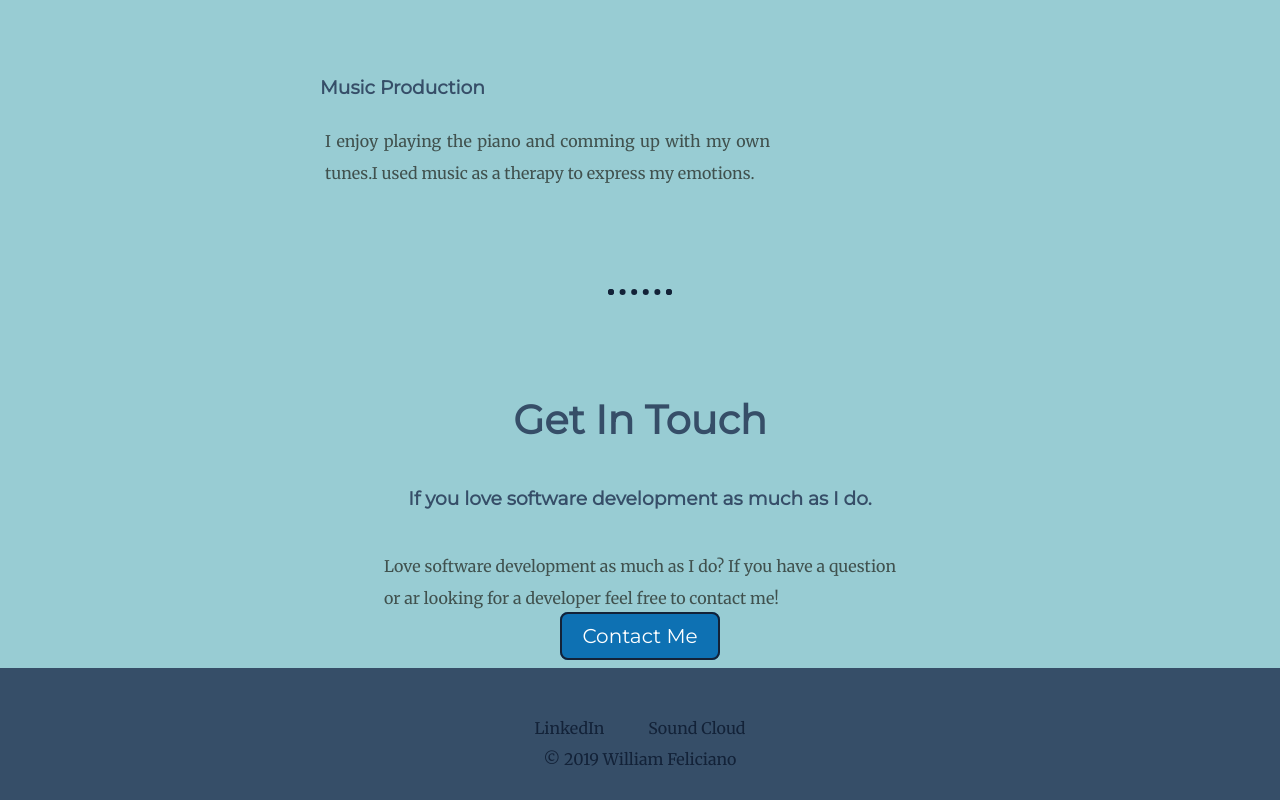
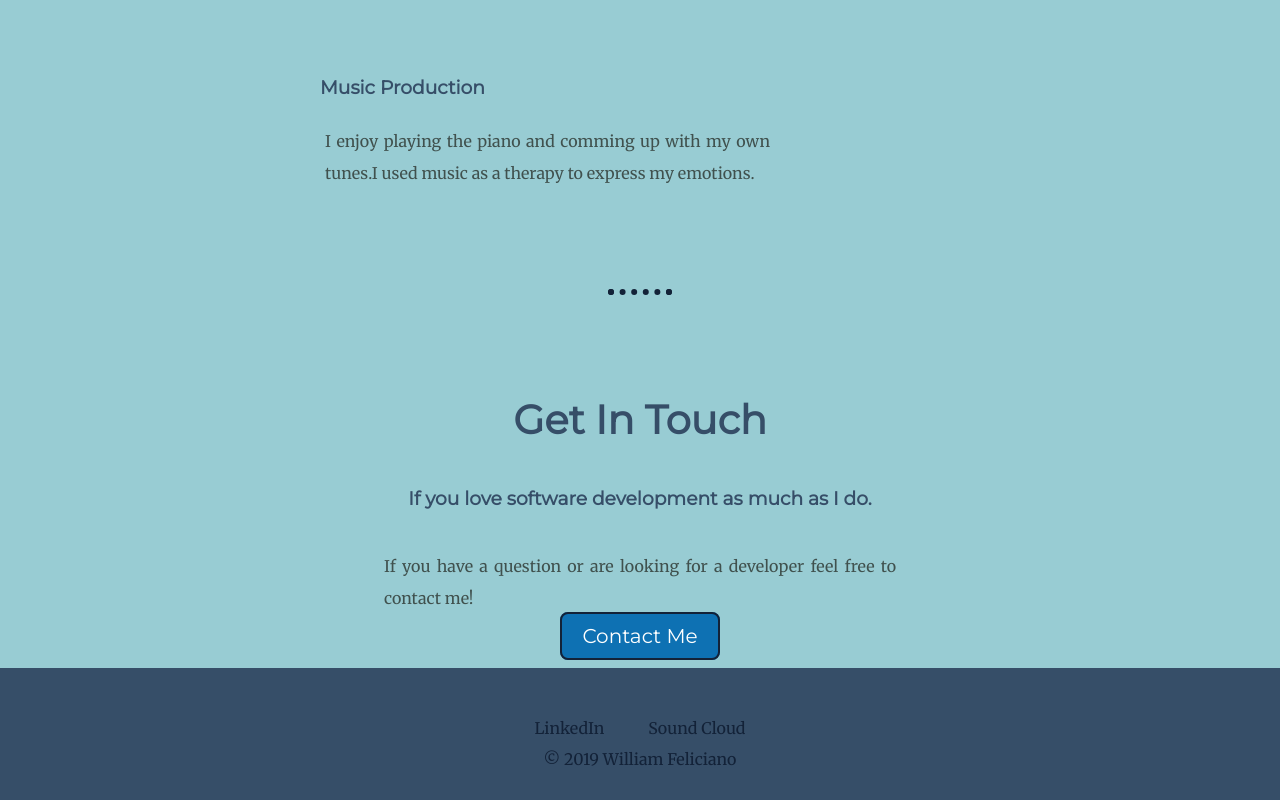
Before and after one commit to wfeliciano20/personal-site, a plain HTML site: page index.html in a window 1280 px wide. Shown: the part 2512-3312 px from the top of the page. Drawn offline with Linux system fonts and the light colour scheme; grey boxes are pictures that could not be loaded.

Commit message:
correcting words

```diff
--- a/index.html
+++ b/index.html
@@ -49,7 +49,7 @@
         <div class="contact-me">
             <h2>Get In Touch</h2>
             <h3>If you love software development as much as I do.</h3>
-            <p class="contact-message">Love software development as much as I do? If you have a question or ar looking for a developer feel free to contact me!</p>
+            <p class="contact-message">If you have a question or are looking for a developer feel free to contact me!</p>
             <a class="btn" href="mailto:william.feliciano2@gmail.com">Contact Me</a>
         </div>
     </div>
```
